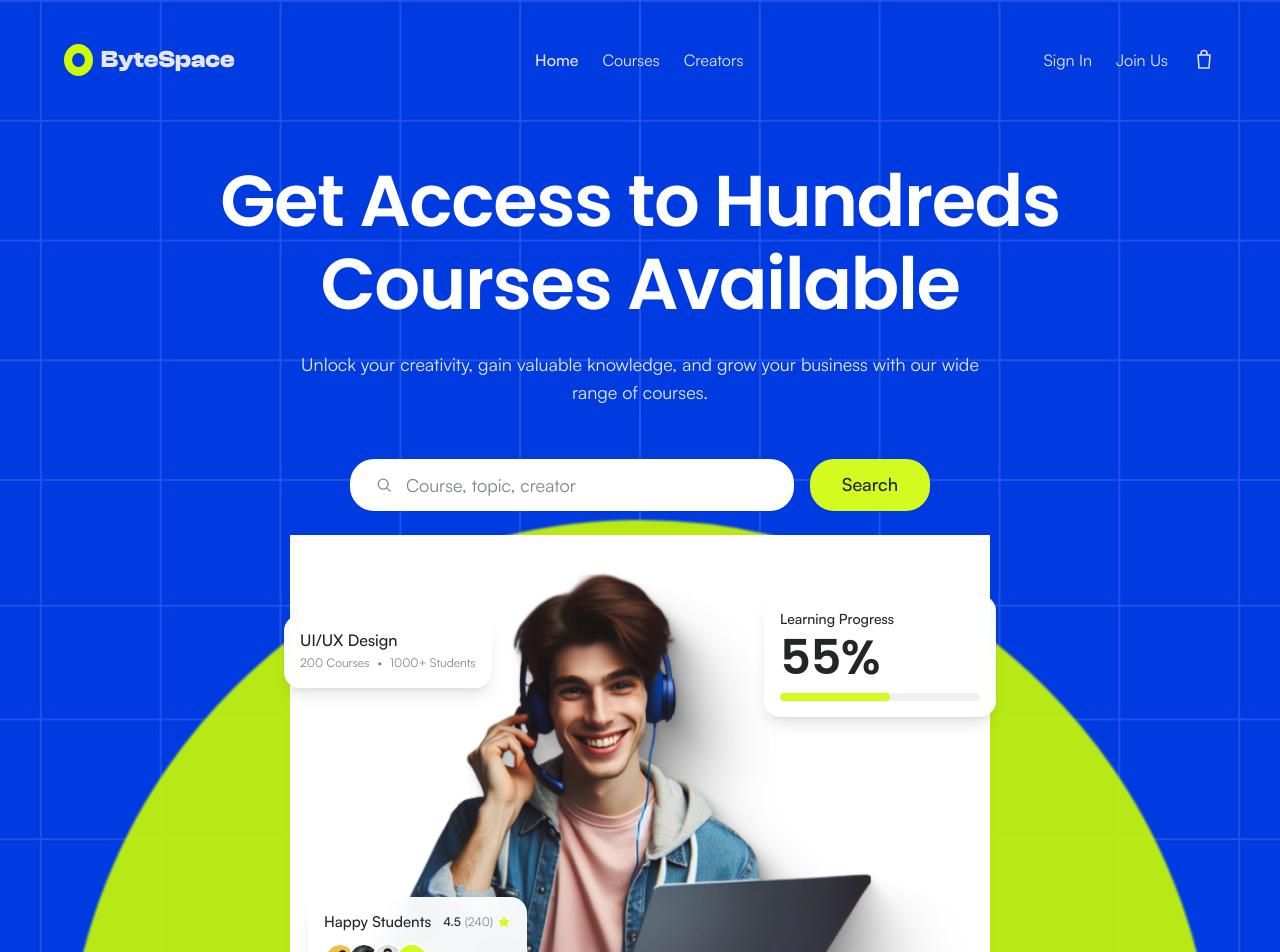
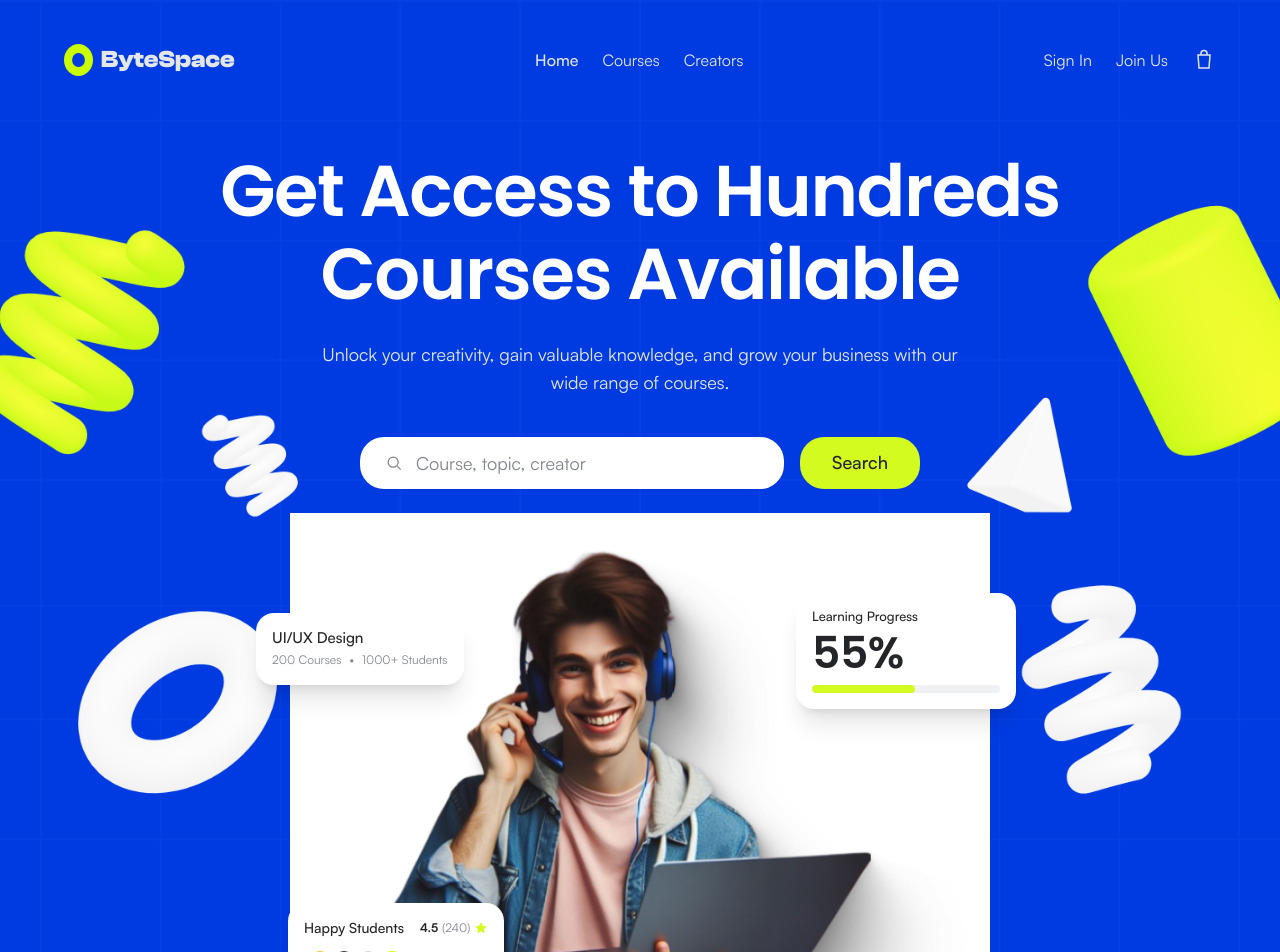
Before and after one commit to Ratul-NotFound/ByteSpace, a React (Vite) app: page / in a window 1280 px wide. Shown: the top 952 px of the page. Built offline with nearby package versions, Linux system fonts and the light colour scheme; a web font is replaced by a local one.

Commit message:
feat(hero): use exact Figma 3D ornaments and lime dome in Hero

```diff
--- a/src/components/Hero/Hero.tsx
+++ b/src/components/Hero/Hero.tsx
@@ -8,29 +8,39 @@ export function Hero() {
         src="/assets/hero/hero-grid.svg"
         alt=""
         aria-hidden="true"
-        className="pointer-events-none absolute left-1/2 top-0 h-[1024px] w-[1440px] -translate-x-1/2 max-w-none"
+        className="pointer-events-none absolute left-1/2 top-0 h-[1024px] w-[1440px] -translate-x-1/2 max-w-none opacity-20"
       />
 
-      {/* Decorative Lime Circle Arc (Figma Node #1:1866) */}
-      <div
+      {/* Exact 3D Ornaments from Figma (Node #46:79) */}
+      <img
+        src="/assets/hero/ornament.png"
+        alt=""
         aria-hidden="true"
-        className="pointer-events-none absolute left-1/2 top-[520px] h-[1149px] w-[1149px] -translate-x-1/2 rounded-full border-[180px] md:border-[280px] border-[#CBFC01] opacity-90 blur-[1px]"
+        className="pointer-events-none absolute left-1/2 top-0 h-[1024px] w-[1440px] -translate-x-1/2 max-w-none object-contain"
       />
 
       <Header />
 
-      <div className="relative z-10 mx-auto flex w-[1200px] max-w-full flex-col items-center gap-[52px] px-6 pt-[40px]">
+      <div className="relative z-10 mx-auto flex w-[1200px] max-w-full flex-col items-center gap-[40px] px-6 pt-[30px]">
+        {/* Hero Title & Subtext */}
         <div className="flex flex-col items-center gap-6 text-center">
           <h1 className="max-w-[935px] font-heading text-[48px] sm:text-[60px] lg:text-[72px] font-semibold leading-[1.15] tracking-[-0.02em] text-white">
-            Get Access to Hundreds Courses Available
+            Get Access to Hundreds
+            <br />
+            Courses Available
           </h1>
-          <p className="max-w-[700px] text-[16px] sm:text-[18px] leading-[1.6] text-subtle">
+          <p className="max-w-[650px] text-[16px] sm:text-[18px] leading-[1.6] text-subtle">
             Unlock your creativity, gain valuable knowledge, and grow your business with our wide range of courses.
           </p>
         </div>
 
-        <form className="flex w-full max-w-[580px] items-center gap-3 sm:gap-4" role="search" onSubmit={(e) => e.preventDefault()}>
-          <label className="flex h-[52px] flex-1 items-center gap-3 rounded-pill bg-white px-5 sm:px-6 py-3 shadow-sm">
+        {/* Search Bar */}
+        <form
+          className="flex w-full max-w-[560px] items-center gap-3 sm:gap-4"
+          role="search"
+          onSubmit={(e) => e.preventDefault()}
+        >
+          <label className="flex h-[52px] flex-1 items-center gap-3 rounded-pill bg-white px-5 sm:px-6 shadow-sm">
             <span className="sr-only">Search courses</span>
             <svg
               viewBox="0 0 24 24"
@@ -51,15 +61,21 @@ export function Hero() {
           </label>
           <button
             type="submit"
-            className="inline-flex h-[52px] items-center justify-center rounded-pill bg-accent px-6 sm:px-8 text-[16px] sm:text-[18px] font-medium leading-[1.2] text-ink shadow-sm transition-all hover:opacity-90 hover:shadow"
+            className="inline-flex h-[52px] items-center justify-center rounded-pill bg-accent px-8 text-[16px] sm:text-[18px] font-medium leading-[1.2] text-ink shadow-sm transition-all hover:opacity-90"
           >
             Search
           </button>
         </form>
       </div>
 
-      {/* Hero Visual Presentation with Floating Metric Badges */}
-      <div className="relative mx-auto mt-6 h-[440px] sm:h-[480px] w-full max-w-[760px] px-4">
+      {/* Hero Visual Presentation with Solid Lime Arc & Floating Badges */}
+      <div className="relative mx-auto mt-6 h-[460px] sm:h-[500px] w-full max-w-[800px] px-4">
+        {/* Solid Lime Dome / Semi-Circle Arc directly behind the person (Figma Node #1:1866) */}
+        <div
+          aria-hidden="true"
+          className="pointer-events-none absolute bottom-0 left-1/2 h-[340px] sm:h-[390px] w-[540px] sm:w-[620px] -translate-x-1/2 rounded-t-full bg-[#CBFC01]"
+        />
+
         {/* Main Hero Person */}
         <img
           src="/assets/hero/hero-person.png"
@@ -69,9 +85,9 @@ export function Hero() {
           className="relative z-10 mx-auto h-[460px] sm:h-[500px] w-auto max-w-full object-contain"
         />
 
-        {/* Badge 1: UI/UX Design (Figma Node #46:126) */}
-        <div className="absolute left-2 sm:left-6 top-[80px] z-20 rounded-card bg-white/95 p-4 shadow-lg backdrop-blur-md">
-          <p className="font-medium text-[15px] sm:text-[16px] leading-[1.2] text-ink">UI/UX Design</p>
+        {/* Floating Badge 1: UI/UX Design (Figma Node #46:126) */}
+        <div className="absolute left-2 sm:left-4 top-[100px] z-20 rounded-[18px] bg-white p-4 shadow-xl">
+          <p className="font-medium text-[15px] leading-[1.2] text-ink">UI/UX Design</p>
           <div className="mt-1 flex items-center gap-2 text-[12px] text-muted">
             <span>200 Courses</span>
             <span>•</span>
@@ -79,23 +95,23 @@ export function Hero() {
           </div>
         </div>
 
-        {/* Badge 2: Learning Progress 55% (Figma Node #1:1797) */}
-        <div className="absolute right-2 sm:right-6 top-[60px] z-20 w-[210px] sm:w-[232px] rounded-card bg-white/95 p-4 shadow-lg backdrop-blur-md">
-          <p className="text-[13px] sm:text-[14px] font-medium leading-[1.2] text-ink">Learning Progress</p>
-          <p className="mt-1 font-heading text-[40px] sm:text-[48px] font-semibold leading-[1.1] tracking-[-0.01em] text-ink">
+        {/* Floating Badge 2: Learning Progress 55% (Figma Node #1:1797) */}
+        <div className="absolute right-2 sm:right-6 top-[80px] z-20 w-[200px] sm:w-[220px] rounded-[18px] bg-white p-4 shadow-xl">
+          <p className="text-[13px] font-medium leading-[1.2] text-ink">Learning Progress</p>
+          <p className="mt-1 font-heading text-[38px] sm:text-[44px] font-semibold leading-[1.1] tracking-[-0.01em] text-ink">
             55%
           </p>
-          <div className="mt-2 h-2 w-full overflow-hidden rounded-pill bg-[#F0F1F3]">
-            <div className="h-full w-[55%] rounded-pill bg-accent" />
+          <div className="mt-2 h-2 w-full overflow-hidden rounded-full bg-[#F0F1F3]">
+            <div className="h-full w-[55%] rounded-full bg-accent" />
           </div>
         </div>
 
-        {/* Badge 3: Happy Students with Avatar Stack (Figma Node #1:1821) */}
-        <div className="absolute left-4 sm:left-12 bottom-6 z-20 rounded-card bg-white/95 p-4 shadow-lg backdrop-blur-md">
-          <div className="flex items-center justify-between gap-3">
-            <p className="text-[14px] sm:text-[15px] font-medium leading-[1.2] text-ink">Happy Students</p>
+        {/* Floating Badge 3: Happy Students with Avatar Stack (Figma Node #1:1821) */}
+        <div className="absolute left-4 sm:left-12 bottom-4 z-20 rounded-[18px] bg-white p-4 shadow-xl">
+          <div className="flex items-center justify-between gap-4">
+            <p className="text-[14px] font-medium leading-[1.2] text-ink">Happy Students</p>
             <div className="flex items-center gap-1 text-[12px] text-muted">
-              <span className="font-medium text-ink">4.5</span>
+              <span className="font-semibold text-ink">4.5</span>
               <span>(240)</span>
               <svg viewBox="0 0 24 24" fill="#D4FB20" className="size-3.5">
                 <path d="M12 2l3.09 6.26L22 9.27l-5 4.87 1.18 6.88L12 17.77l-6.18 3.25L7 14.14 2 9.27l6.91-1.01L12 2z" />
```
Also changed, not shown: public/assets/hero/ornament.png (added).
